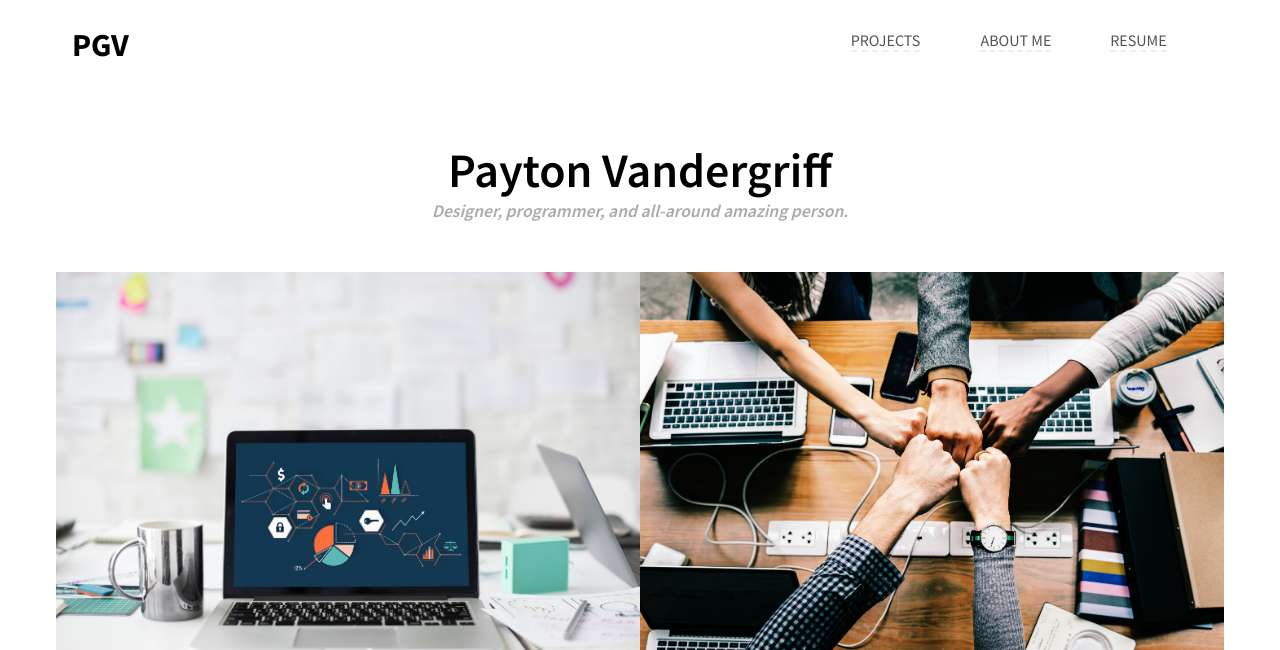
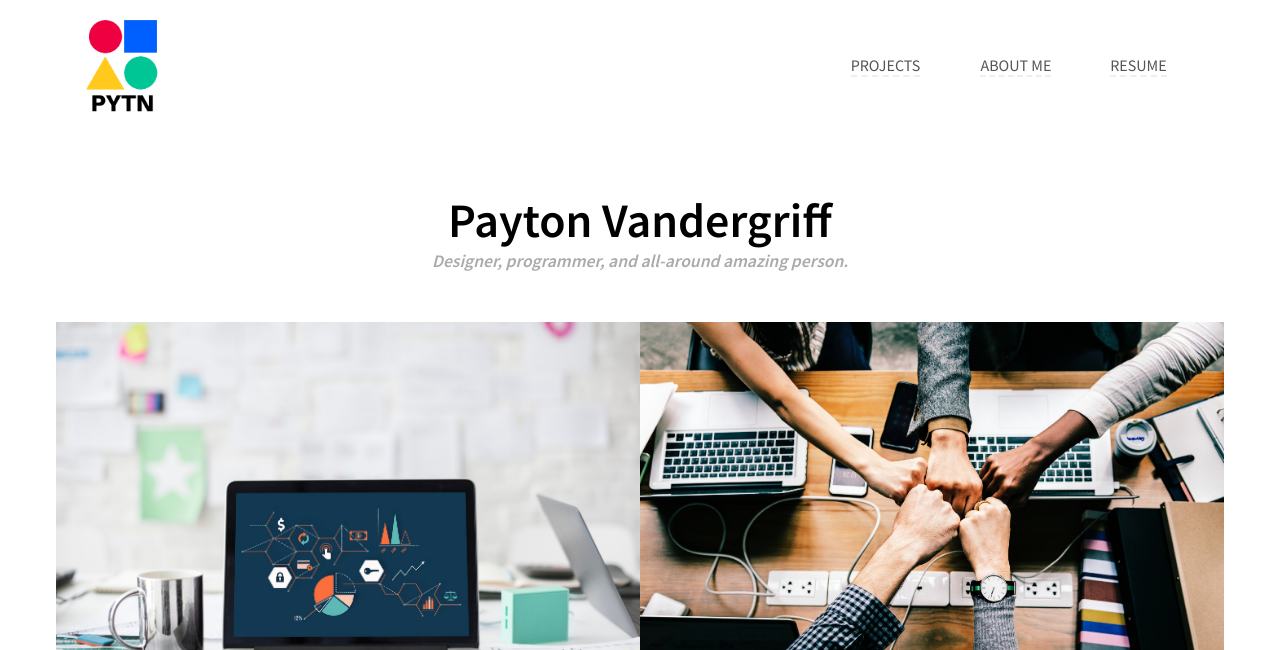
Before and after one commit to pytn/pytn.github.io, a plain HTML site: page index.html in a window 1280 px wide. Shown: the top 650 px of the page. Drawn offline with Linux system fonts and the light colour scheme.

Commit message:
Add logo

```diff
--- a/dist/css/index.css
+++ b/dist/css/index.css
@@ -37,6 +37,14 @@ body {
     /*text-align: center;*/
 }
 
+#logo {
+    background: url(/dist/img/PYTN.png);
+    background-position: center;
+    background-size: contain;
+    background-repeat: no-repeat;
+    min-height: 100px;
+    width: 100px;
+}
 
 /* PAGE CONTENT */
 .jumbotron {
--- a/index.html
+++ b/index.html
@@ -16,7 +16,7 @@
 <div class="wrap navbar container-fluid">
     <div class="row left-xs middle-md">
         <div class="col-xs-12 col-lg-8">
-            <span class="title">PGV</span>
+            <div id="logo"></div>
         </div>
         <div class="col-md-4">
             <div class="row">
```
Also changed, not shown: about.html (+1 -1 lines), dist/img/PYTN.png (added).
